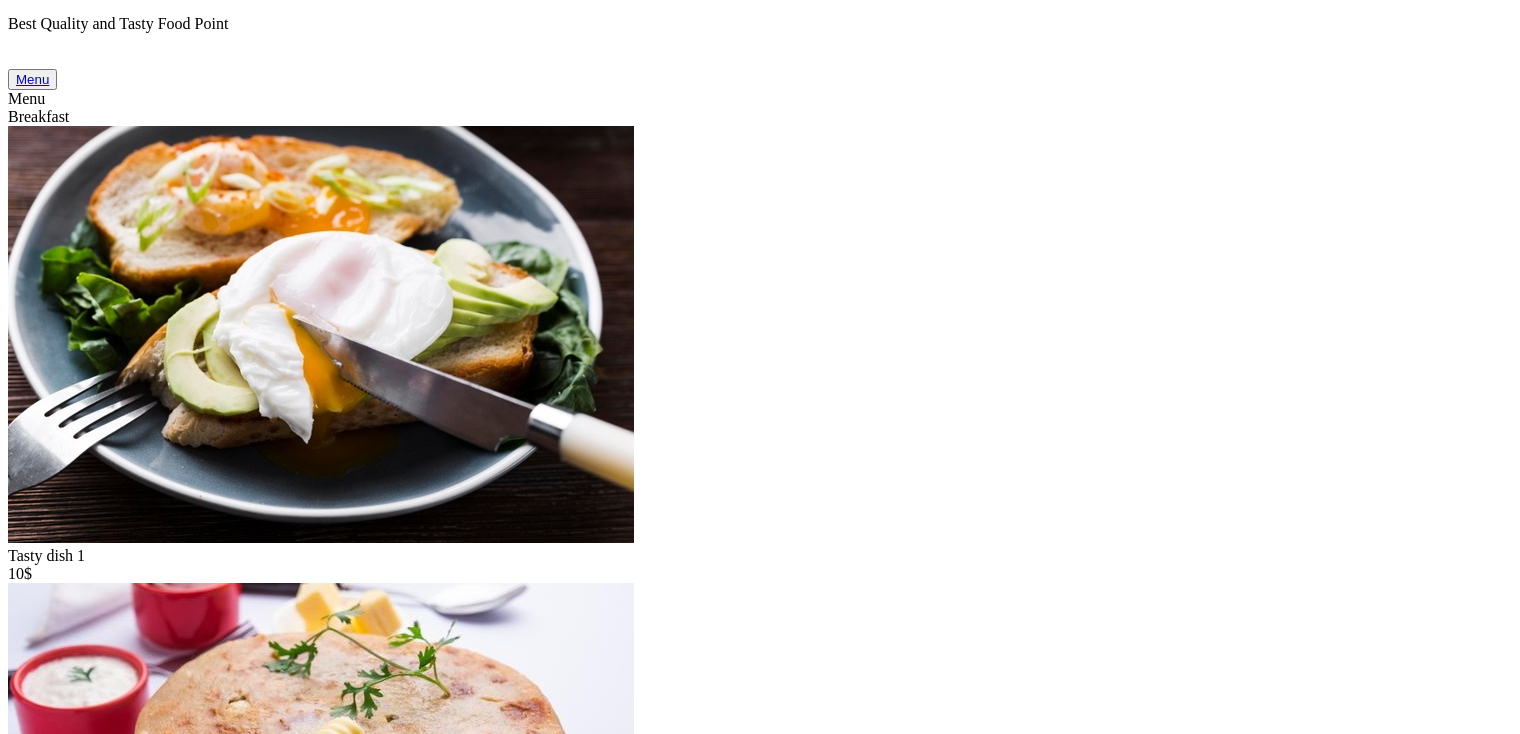
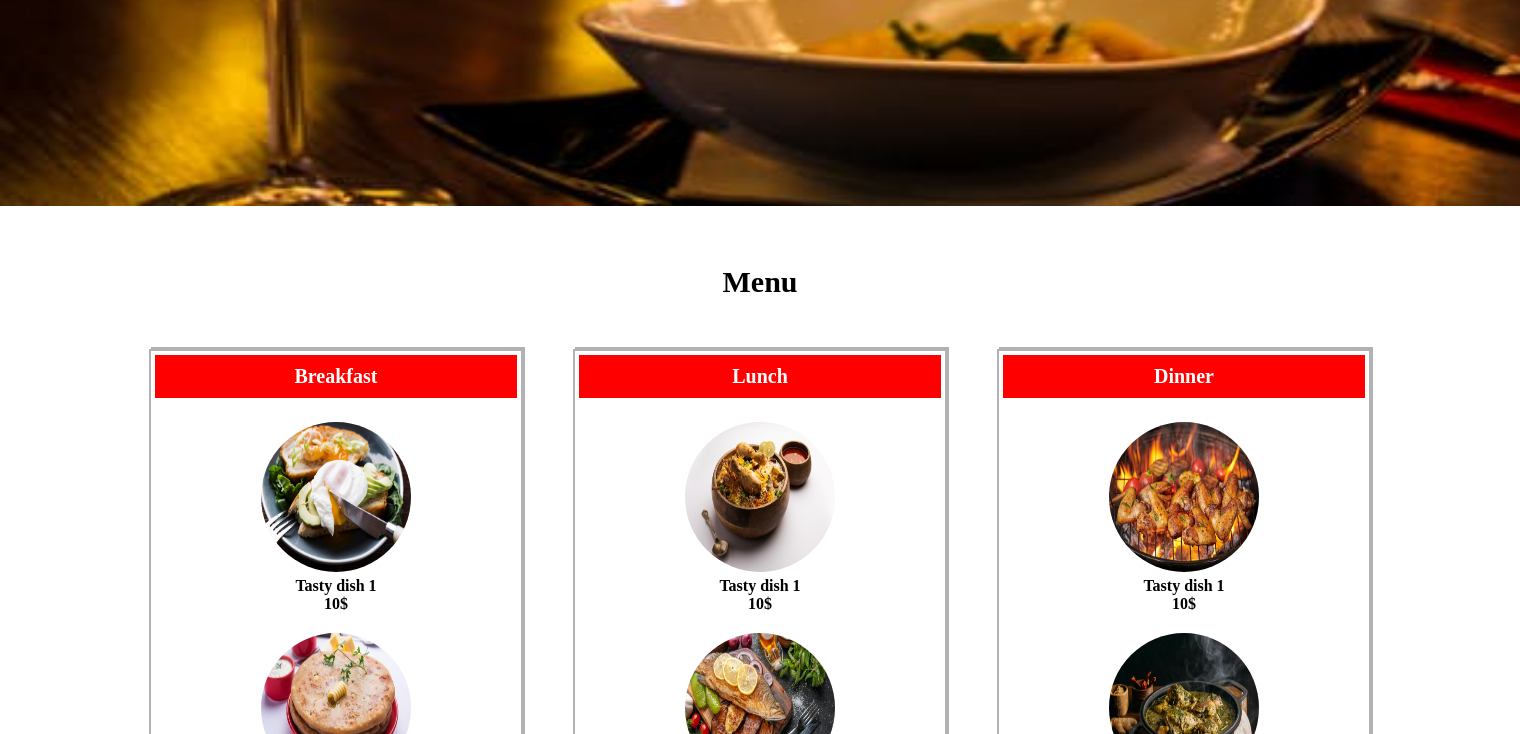
Before and after one commit to vasu-CE/website, a plain HTML site: page index.html in a window 1280 px wide. Shown: the part 524-1258 px from the top of the page, 1520 px wide, since content can reach past the window. Drawn offline with Linux system fonts and the light colour scheme.

Commit message:
Update index.html

```diff
--- a/index.html
+++ b/index.html
@@ -4,7 +4,7 @@
     <meta charset="UTF-8">
     <meta name="viewport" content="width=device-width, initial-scale=1.0">
     <title>Document</title>
-    <link rel="stylesheet" href="p.css">
+    <link rel="stylesheet" href="1.css">
 </head>
 <body>
     <section>
@@ -156,5 +156,5 @@
     </div>
 </section>
 </body>
-<script src="p.js"></script>
+<script src="1.js"></script>
 </html>
```
